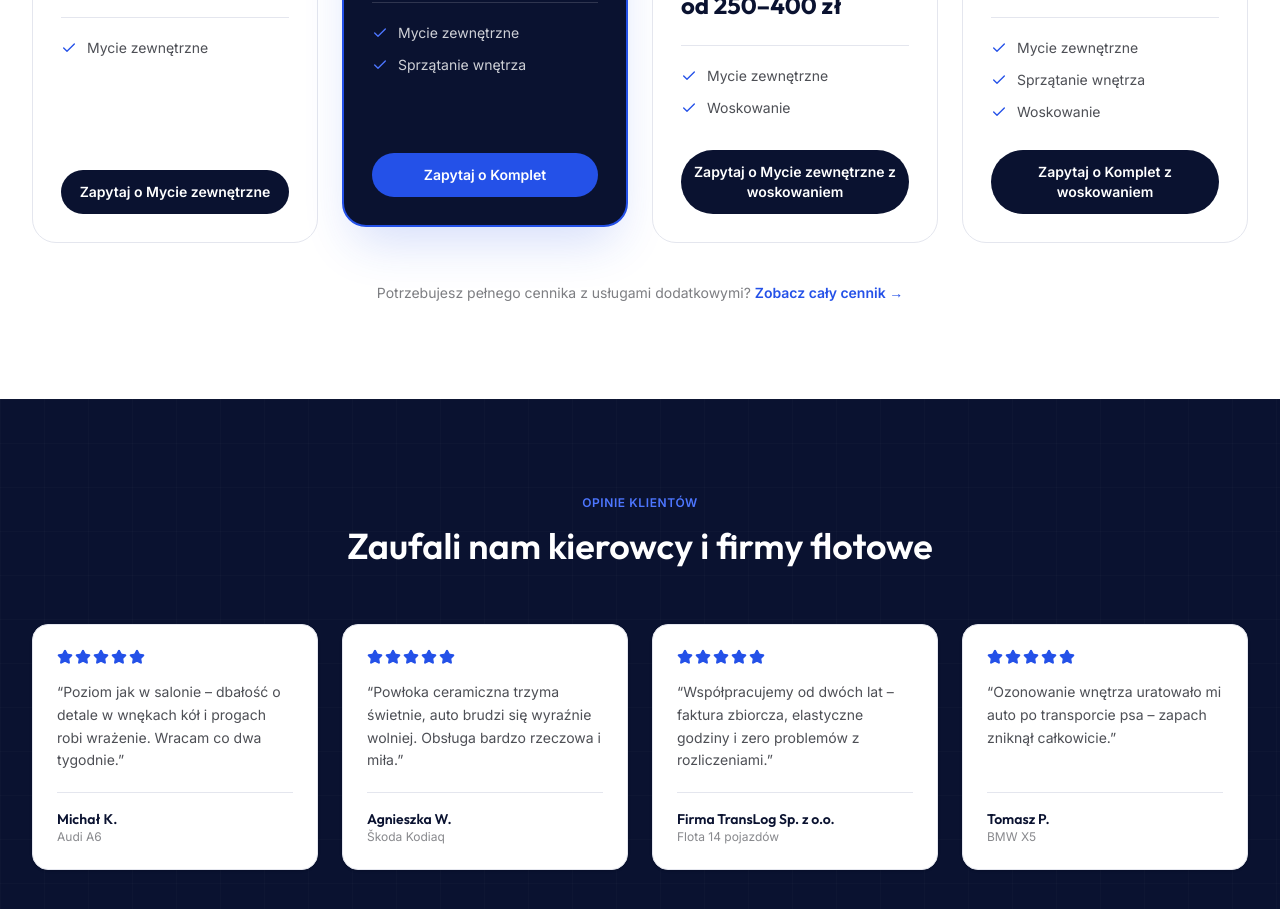
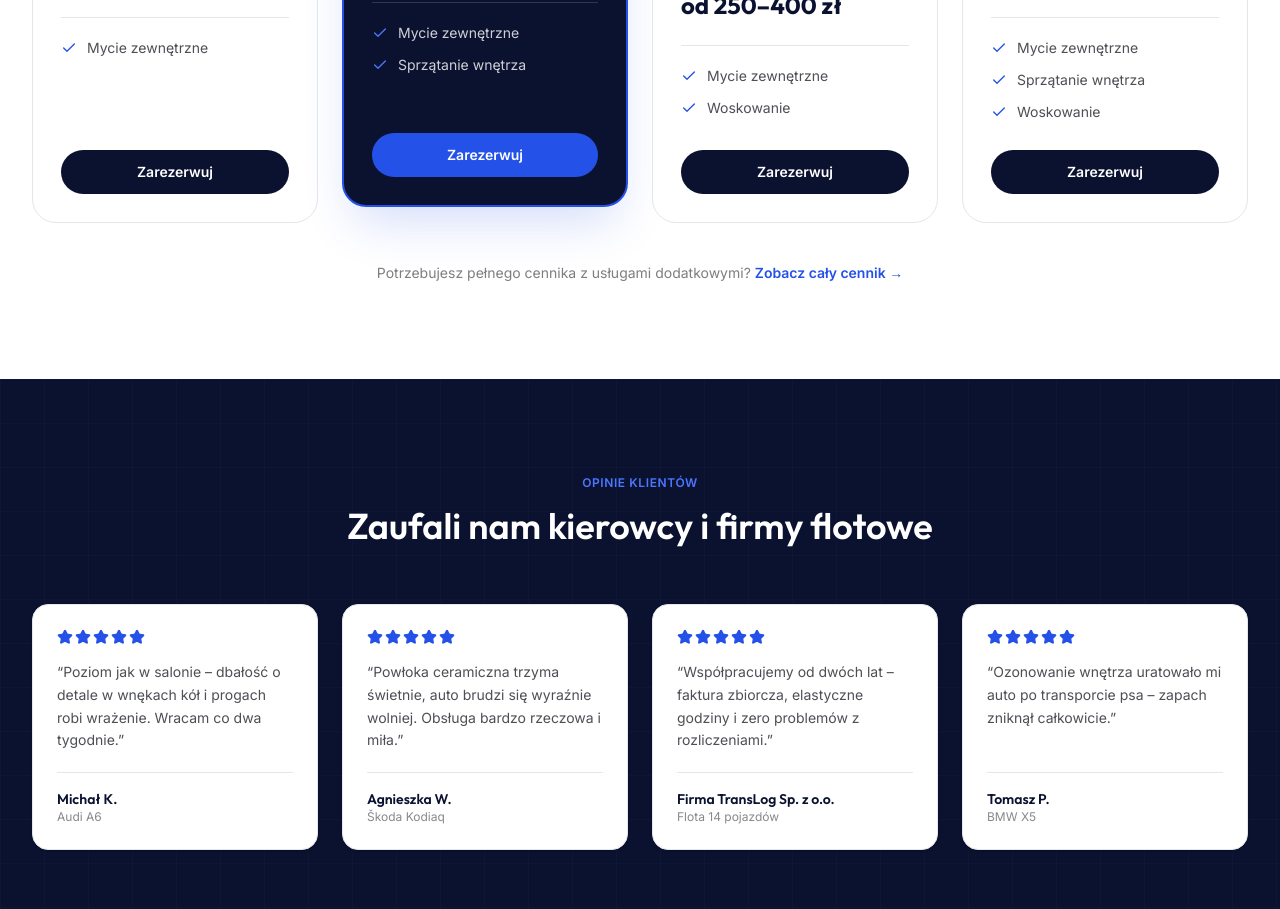
Before and after one commit to 78781978/wash-go, a Next.js app: page /wash-go/ in a window 1280 px wide. Shown: the part 4080-4989 px from the top of the page. Built offline with nearby package versions, Linux system fonts and the light colour scheme.

Commit message:
Simplify pricing card CTA to "Zarezerwuj" / "Book now"
Since each card now shows a real price, the button no longer needs to
ask per-service — it just prompts booking directly.

```diff
--- a/src/components/PricingCard.tsx
+++ b/src/components/PricingCard.tsx
@@ -7,12 +7,12 @@ import type { Locale } from "@/lib/i18n";
 const copy = {
   pl: {
     featured: "Najczęściej wybierany",
-    choose: (name: string) => `Zapytaj o ${name}`,
+    choose: "Zarezerwuj",
     contactHref: "/kontakt",
   },
   en: {
     featured: "Most popular",
-    choose: (name: string) => `Ask about ${name}`,
+    choose: "Book now",
     contactHref: "/en/contact",
   },
 };
@@ -57,7 +57,7 @@ export function PricingCard({ tier, locale = "pl" }: { tier: PricingTier; locale
             : "bg-navy text-white hover:bg-blue"
         }`}
       >
-        {t.choose(tier.name)}
+        {t.choose}
       </Link>
     </MotionItem>
   );
```
